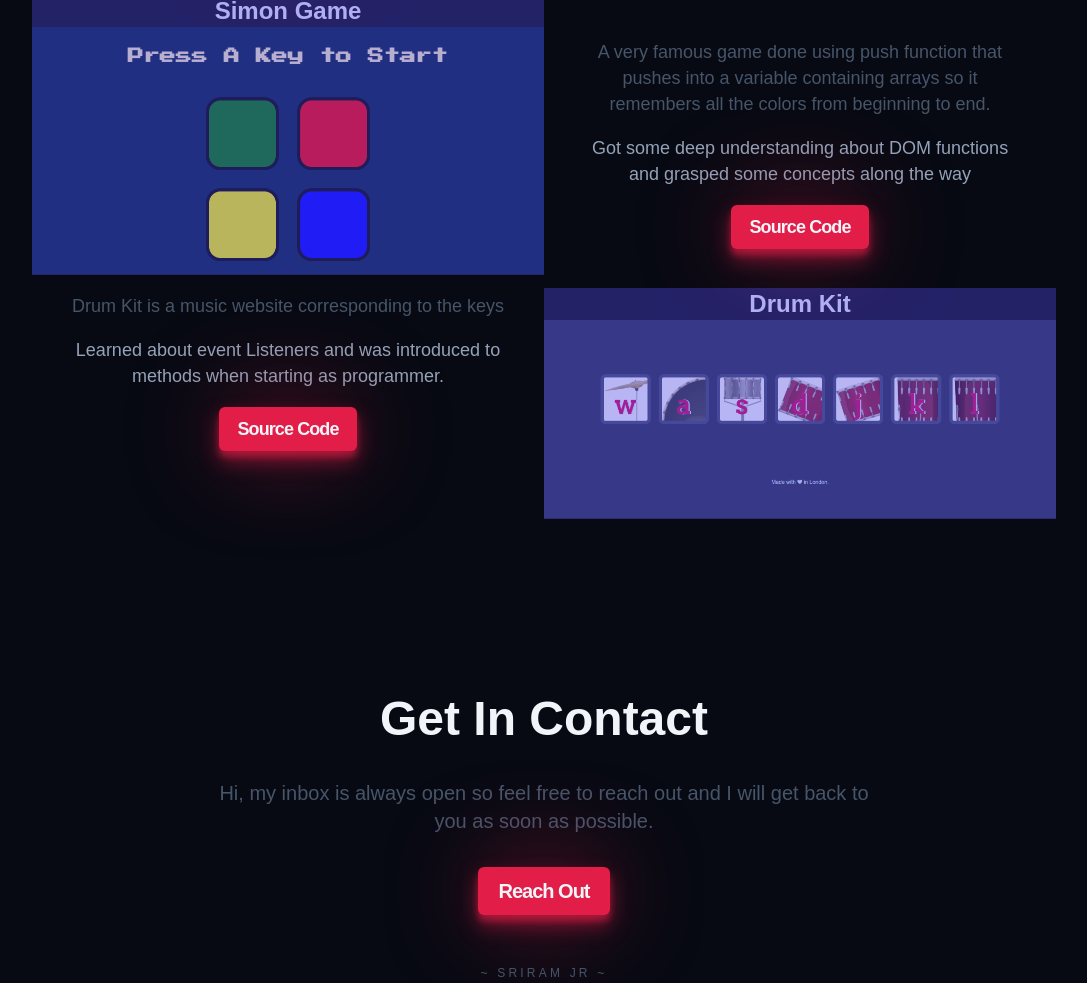
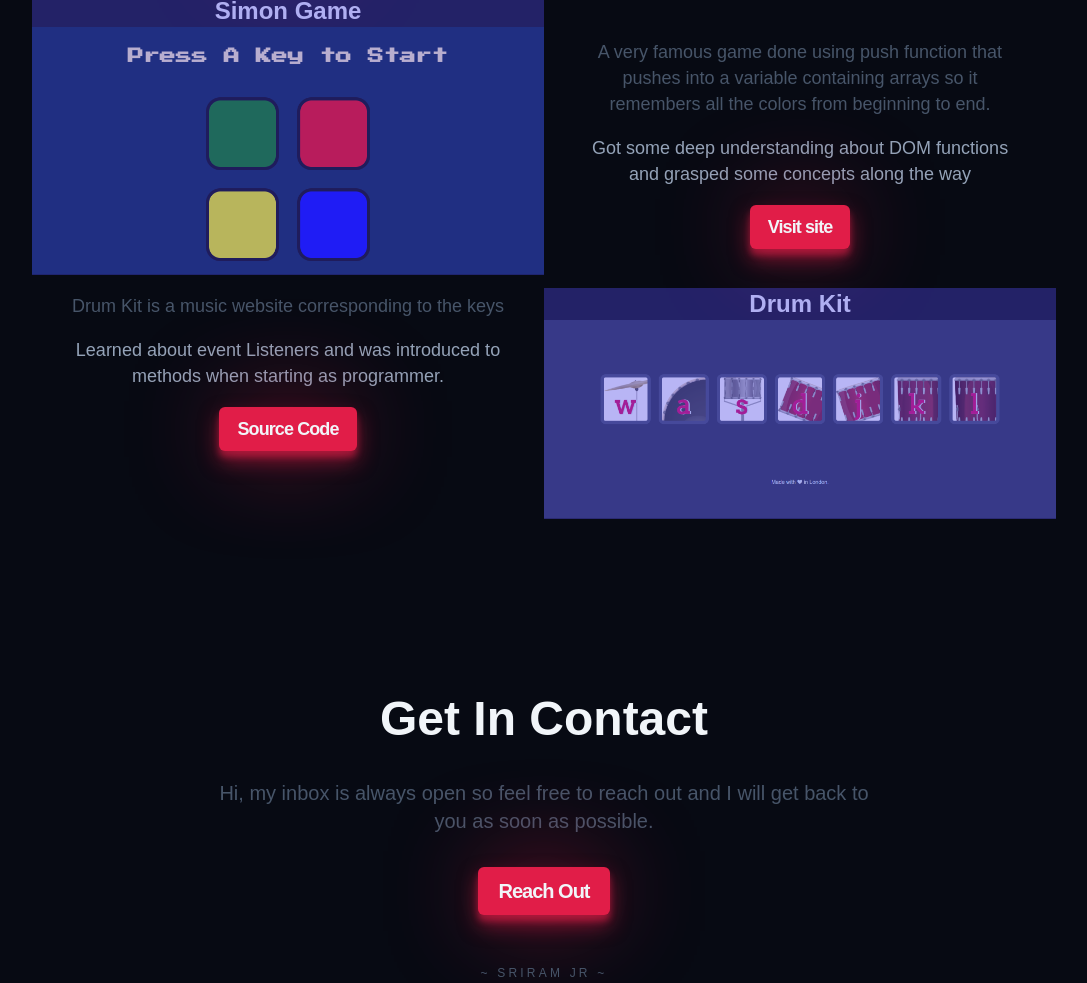
Before and after one commit to sriramongithub/Building-a-portfolio, a website built with Vite: page index.html in a window 1280 px wide. Shown: the part 3468-4451 px from the top of the page, without its empty margins (96-1183 px from the left). Built offline with nearby package versions, Linux system fonts and the light colour scheme; a web font is replaced by a local one.

Commit message:
added simon site

```diff
--- a/index.html
+++ b/index.html
@@ -245,7 +245,7 @@ ensuring optimal functionality across the organization.
               <p class="work__project-description2">
                 Got some deep understanding about DOM functions and grasped some concepts along the way
               </p>
-              <a class = "btn work__project-btn" href="https://github.com/sriramongithub/Personal-Projects/tree/main/Simon%20Game" target="_blank">Source Code</a>
+              <a class = "btn work__project-btn" href="http://simon-game-self.vercel.app" target="_blank">Visit site</a>
             </div>
 
             <!-- Project4 -->
```
